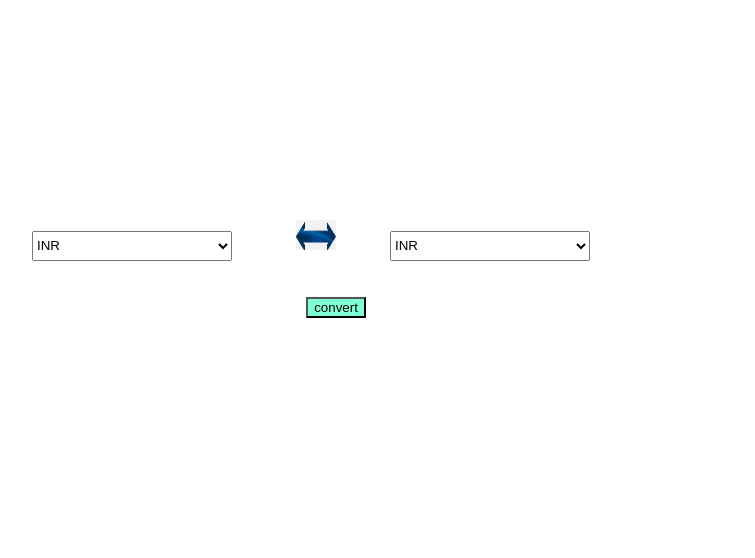
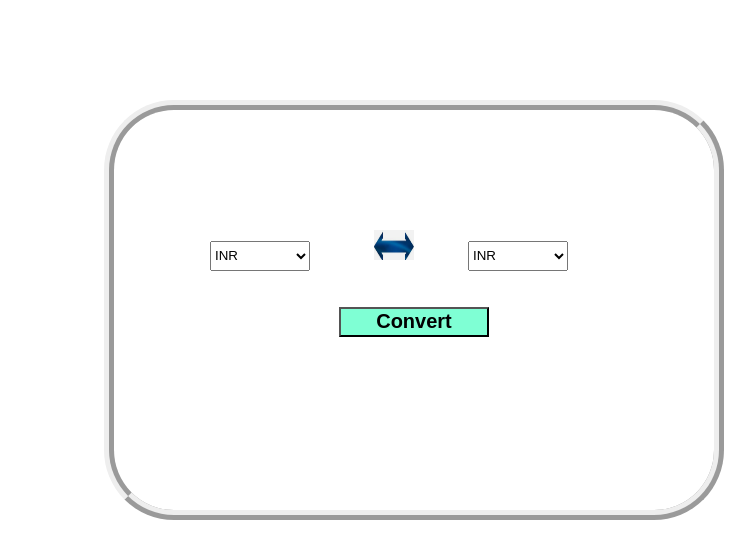
Before and after one commit to Rekhaprabhakaran/currency-converter, a plain HTML site: page index.html in a window 1280 px wide. Shown: the whole page, without its empty margins (304-1059 px from the left). Drawn offline with Linux system fonts and the light colour scheme.

Commit message:
Add files via upload

```diff
--- a/index.html
+++ b/index.html
@@ -3,8 +3,9 @@
         <title>currency converter</title>
     </head>
     <body style="text-align: center; margin-top: 100px;">
+        <div style="border: 10px; border-radius: 70px;border-style: ridge; width: 600px;height: 400px; margin-left: 400px;">
 
-       <span> <select id="list1" style="width: 200px; margin-right: 60px;height: 30px;" >
+       <span> <select id="list1" style="width: 100px; margin-right: 60px;height: 30px;" >
             <option id="INR1">INR</option>
             <option id="USD1">USD</option>
             <option id="AED1">AED</option>
@@ -18,7 +19,7 @@
         </select></span>
       <span><img src="arrow.png" style="width: 40px;height: 30px; margin-right: 50px;margin-top: 120px;"></span>
 
-        <select id="list2" style="width: 200px; margin-right: 50px;height: 30px">
+        <select id="list2" style="width: 100px; margin-right: 50px;height: 30px">
             <option id="INR2">INR</option>
             <option id="USD2">USD</option>
             <option id="AED2">AED</option>
@@ -31,11 +32,11 @@
             <option id="GMD2">GMD</option>
         </select><br><br><br>
 
-       <button onclick="getData()" style="background-color: aquamarine;">convert</button><br><br>
+       <button onclick="getData()" style="background-color: aquamarine; width: 150px; height: 30px; font-weight: bold; font-size: 20px;">Convert</button><br><br>
 
        <label id="result" style="font-size: 30px; color: blue; font-weight: bold; font-family: Georgia, 'Times New Roman', Times, serif;"></label>
 
-
+    </div>
         <script>
 
              var API="https://v6.exchangerate-api.com/v6/1ff2d5fdf8f39c80db616c88/latest/USD";
```
